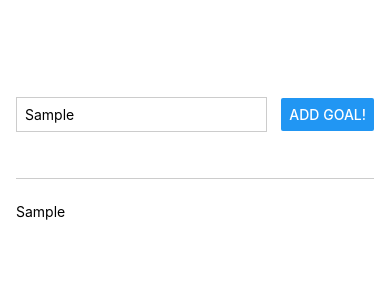
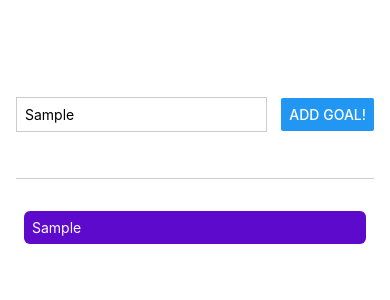
Before and after one commit to Abh1-Shek/my_app_5, a React Native app: screen / in a window 390 px wide. Both pictures are taken after typing "Sample" into the empty fields and a click on the button "ADD GOAL!". Shown: the top 300 px of the page. Built offline with nearby package versions, Linux system fonts and the light colour scheme.

Commit message:
separted goalItem from app.js

```diff
--- a/App.js
+++ b/App.js
@@ -1,5 +1,17 @@
-import { StyleSheet, Text, View, Button, TextInput } from 'react-native';
+import {
+  StyleSheet,
+  View,
+  Button,
+  TextInput,
+  FlatList
+} from 'react-native';
 import { useState  } from 'react';
+import GoalItem from './components/GoalItem';
+
+
+
+
+
 export default function App() {
   const [enteredGoalText, setEnteredGoalText] = useState('');
   const [courseGoals, setCourseGoals] = useState([]);
@@ -10,7 +22,10 @@ export default function App() {
 
   function addGoalHandler() {
     setCourseGoals((currentCourseGoals) => {
-      return [...currentCourseGoals, enteredGoalText];
+      return [...currentCourseGoals, {
+        id: Math.random().toString(),
+        text: enteredGoalText
+      }];
     });
   }
 
@@ -29,7 +44,16 @@ export default function App() {
         />
       </View>
       <View style = {styles.goalsContainer}>
-        {courseGoals.map((goal) => <Text key = {goal}>{goal}</Text>)}
+        <FlatList data={courseGoals}
+                  renderItem={
+                    itemData => <GoalItem text = {itemData.item.text}/>
+                    }
+                  keyExtractor = {(item, index) => {
+                    return item.id;
+                  }}
+                  showsHorizontalScrollIndicator={false}
+                  showsVerticalScrollIndicator={false}
+          />
       </View>
     </View>
   );
@@ -59,5 +83,5 @@ const styles = StyleSheet.create({
  },
  goalsContainer: {
    flex: 5
- }
+ },
 });
--- /dev/null
+++ b/components/GoalItem.js
@@ -0,0 +1,24 @@
+import React from 'react'
+import { StyleSheet, Text } from 'react-native'
+
+
+function GoalItem(props) {
+    return (
+        <Text style = {styles.goalItem}>{props.text}</Text>
+    );
+};
+
+
+
+export default GoalItem;
+
+
+const styles = StyleSheet.create({
+    goalItem: {
+        margin: 8,
+        padding: 8,
+        borderRadius: 6,
+        backgroundColor: '#5e0acc',
+        color: 'white'
+    }
+});
```
